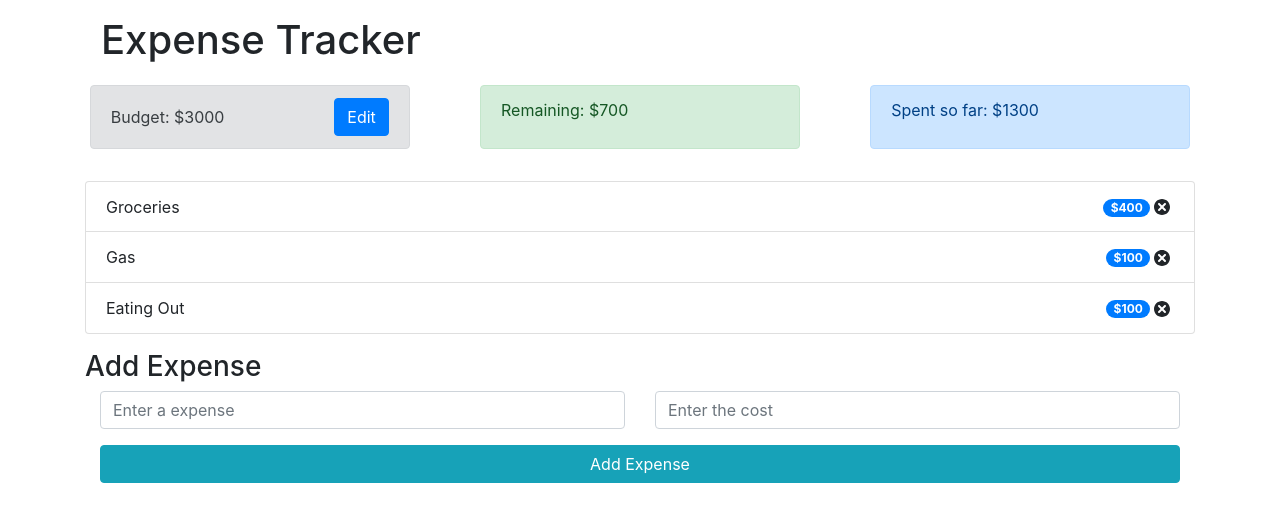
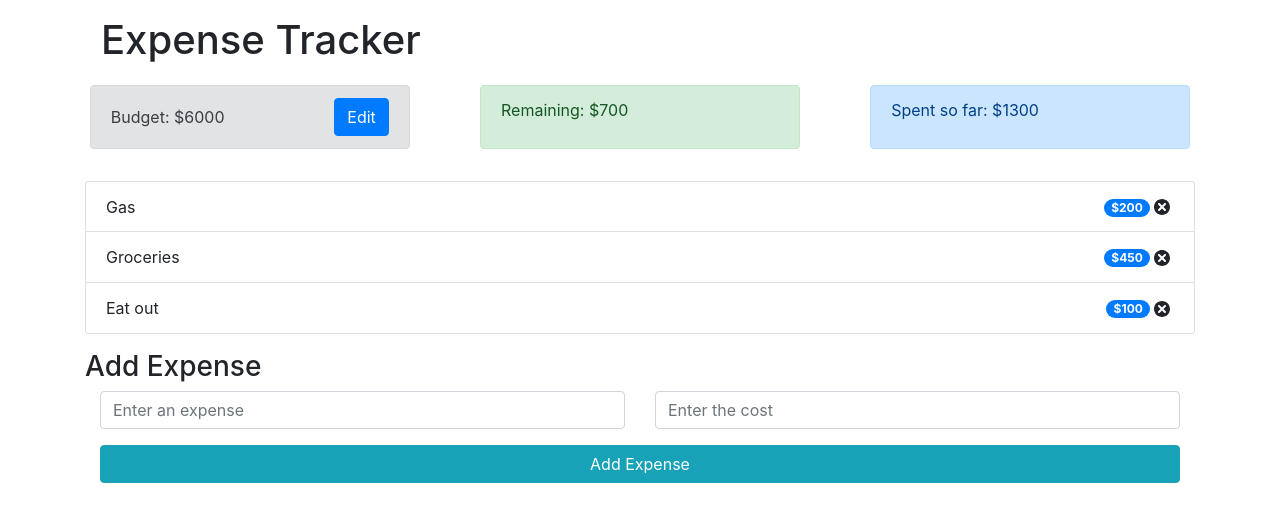
Before and after one commit to blackbear1186/expense-tracker-react, a React (Create React App) app: page / in a window 1280 px wide. Shown: the top 522 px of the page. Built offline with nearby package versions, Linux system fonts and the light colour scheme.

Commit message:
Completed Add expense state

```diff
--- a/src/App.js
+++ b/src/App.js
@@ -5,7 +5,7 @@ import Remaining from "./components/incomeExpense/Remaining";
 import Expense from "./components/incomeExpense/Expense";
 import ExpenseList from "./components/expenses/ExpenseList";
 import AddExpense from "./components/expenses/AddExpense";
-import {AppProvider} from './context/AppContext'
+import { AppProvider } from "./context/AppContext";
 
 function App() {
   return (
--- a/src/components/expenses/AddExpense.js
+++ b/src/components/expenses/AddExpense.js
@@ -1,14 +1,48 @@
-import React from "react";
+/*
+  1. create state variables for add and cost
+  2. add value and onChange to input
+  3. import useContext, Appcontext
+  4. destructure dispatch equal to useContext and pass AppContext
+  5. In onSubmit function add expense with key-value pairs
+  6. Add dispatch function with type and payload
+*/
+import { nanoid } from "nanoid";
+import React, {useState, useContext} from "react";
+import { AppContext } from '../../context/AppContext'
+
 
 const AddExpense = () => {
+  const { dispatch } = useContext(AppContext)
+
+  const [name, setName] = useState('')
+  const [cost, setCost] = useState('')
+
+  const handleSubmit = e => {
+    e.preventDefault()
+
+    const expense = {
+      id: nanoid(),
+      name: name,
+      cost: parseInt(cost)
+    }
+    dispatch({
+      type: 'ADD_EXPENSE',
+      payload: expense
+    })
+    setName('')
+    setCost('')
+  }
+
   return (
-    <form className="container">
+    <form onSubmit={handleSubmit} className="container">
       <div className="row">
         <div className="col">
           <input
             type="text"
             className="form-control"
-            placeholder="Enter a expense"
+            placeholder="Enter an expense"
+            value={name}
+            onChange={(e) => setName(e.target.value)}
           ></input>
         </div>
         <div className="col">
@@ -16,6 +50,8 @@ const AddExpense = () => {
             type="text"
             className="form-control"
             placeholder="Enter the cost"
+            value={cost}
+            onChange={(e) => setCost(e.target.value)}
           ></input>
         </div>
 
--- a/src/components/expenses/ExpenseList.js
+++ b/src/components/expenses/ExpenseList.js
@@ -1,15 +1,15 @@
 import React, {useContext} from "react";
 import ExpenseItem from './ExpenseItem'
-import { AppContext } from '../../context/AppContext'
+import { AppContext} from '../../context/AppContext'
+
 
 const ExpenseList = () => {
-
   const { expenses } = useContext(AppContext)
 
   return (
     <ul className='list-group mb-3 mt-3'>
       {expenses.map(expense => (
-       <ExpenseItem id={expense.id} name={expense.name} cost={expense.cost}/>
+       <ExpenseItem key={expense.id} id={expense.id} name={expense.name} cost={expense.cost}/>
       ))}
     </ul>
   );
--- a/src/components/incomeExpense/Budget.js
+++ b/src/components/incomeExpense/Budget.js
@@ -1,8 +1,9 @@
 import React, {useContext} from 'react'
-import { AppContext } from '../../context/AppContext'
+import { AppContext} from '../../context/AppContext'
 
 const Budget = () => {
   const { budget } = useContext(AppContext)
+
   return (
       <div className='alert alert-secondary budget'>
         <span>Budget: ${budget}</span>
--- a/src/context/AppContext.js
+++ b/src/context/AppContext.js
@@ -1,39 +1,49 @@
-import React, { createContext, useReducer } from "react";
-import {nanoid} from "nanoid";
+/*
+  1. Create initial state
+  2. Create context
+  3. Create provider
+  4. Create reducer
+  5. In Appreducer create case 1 return copy of state
+*/
+import React, {createContext, useReducer} from 'react'
+import {nanoid} from 'nanoid'
 
-//4. create AppReducer
 export const AppReducer = (state, action) => {
-  switch (action.type) {
+  switch(action.type) {
+    case 'ADD_EXPENSE':
+      return {
+        ...state,
+        expenses: [...state.expenses, action.payload ],
+      }
+
     default:
-      return state;
+      return state
   }
-};
+}
 
-// 1. set initial state
 const initialState = {
-  budget: 3000,
+  budget: 6000,
   expenses: [
-    { id: nanoid(), name: "Groceries", cost: 400 },
-    { id: nanoid(), name: "Gas", cost: 100 },
-    { id: nanoid(), name: "Eating Out", cost: 100 },
-  ],
-};
-// 2. create context
-export const AppContext = createContext(initialState);
+    {id: nanoid(), name: 'Gas', cost: 200},
+    {id: nanoid(), name: 'Groceries', cost: 450},
+    {id: nanoid(), name: 'Eat out', cost: 100},
+  ]
+}
 
-// 3. create provider
-export const AppProvider = ({ children }) => {
-  const [state, dispatch] = useReducer(AppReducer, initialState);
+
+export const AppContext = createContext(initialState)
+
+export const AppProvider = ({children}) => {
+
+  const [state, dispatch] = useReducer(AppReducer, initialState)
 
   return (
-    <AppContext.Provider
-      value={{
-        expenses: state.expenses,
-        budget: state.budget,
-        dispatch,
-      }}
-    >
+    <AppContext.Provider value={{
+      budget: state.budget,
+      expenses: state.expenses,
+      dispatch,
+    }}>
       {children}
     </AppContext.Provider>
-  );
-};
+  )
+}
```
